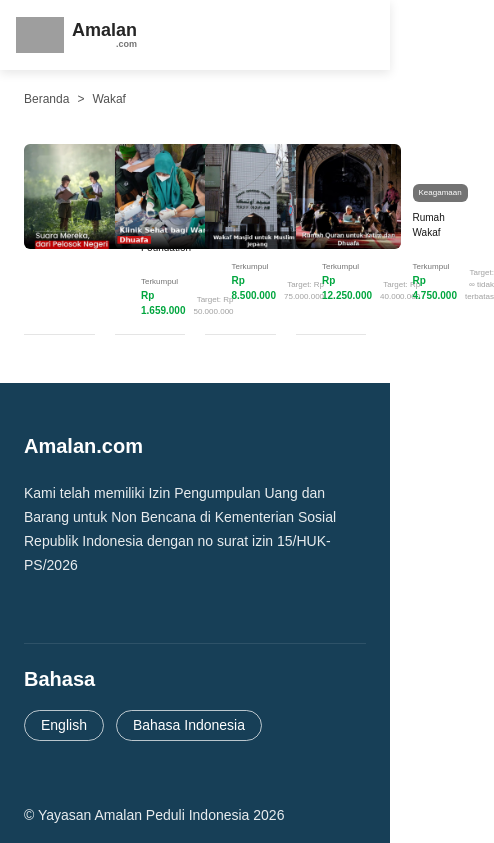
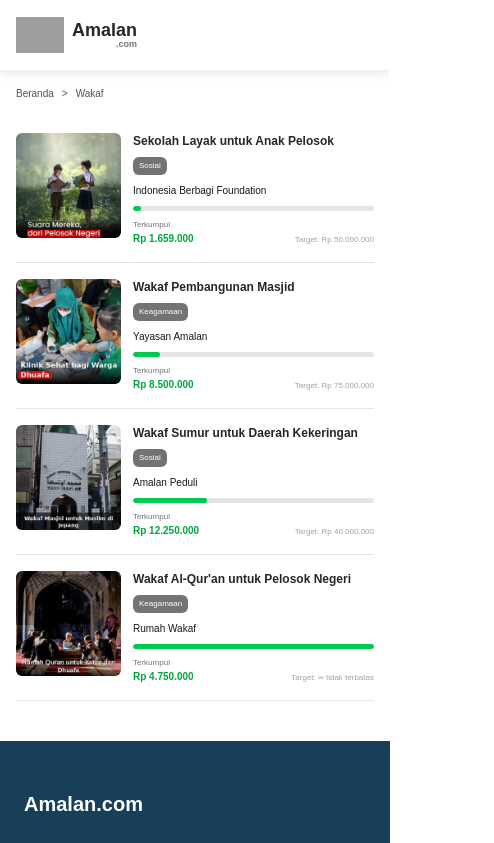
Before and after one commit to kevinefendy/website-profile-komunitas, a Next.js app: page /wakaf in a window 390 px wide. Shown: the top 843 px of the page, 494 px wide, since content can reach past the window. Built offline with nearby package versions, Linux system fonts and the light colour scheme; grey boxes are pictures that could not be loaded; some icons are missing.

Commit message:
style: membuat halaman wakaf responsive

```diff
--- a/app/wakaf/page.tsx
+++ b/app/wakaf/page.tsx
@@ -13,9 +13,9 @@ export default function WakafPage() {
     <>
       <Navbar />
 
-      <main className="bg-white pb-12">
-        <div className="mx-auto max-w-[1280px] px-6">
-          <div className="py-5 text-[12px] text-neutral-600">
+      <main className="bg-white pb-10 sm:pb-12">
+        <div className="mx-auto max-w-[1280px] px-4 sm:px-6">
+          <div className="py-4 text-[10px] text-neutral-600 sm:py-5 sm:text-[12px]">
             <Link href="/" className="hover:text-[#214E67]">
               Beranda
             </Link>
@@ -26,7 +26,7 @@ export default function WakafPage() {
           </div>
 
           <section>
-            <div className="grid grid-cols-4 gap-5">
+            <div className="grid grid-cols-1 gap-0 lg:grid-cols-4 lg:gap-5">
               {wakafItems.map((item) => (
                 <DonationCard key={item.id} {...item} />
               ))}
```
